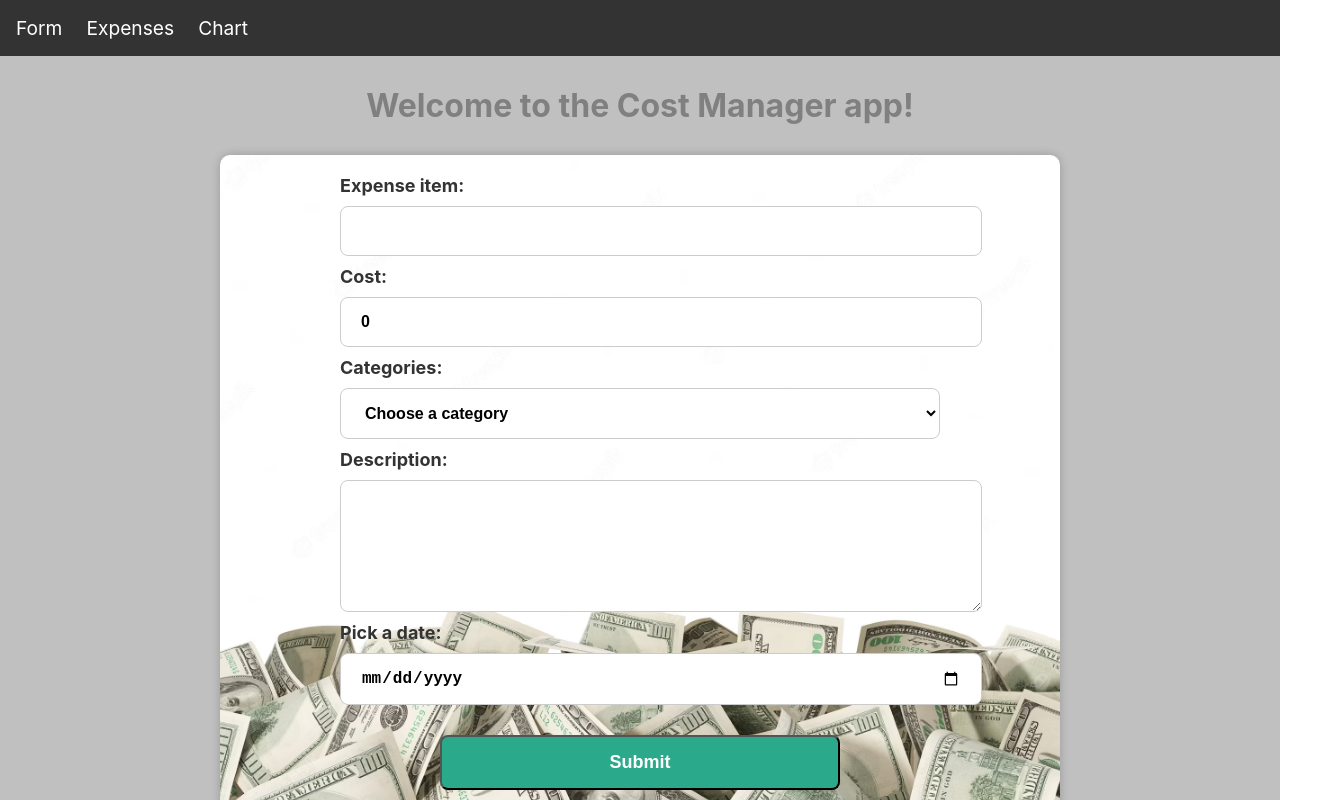
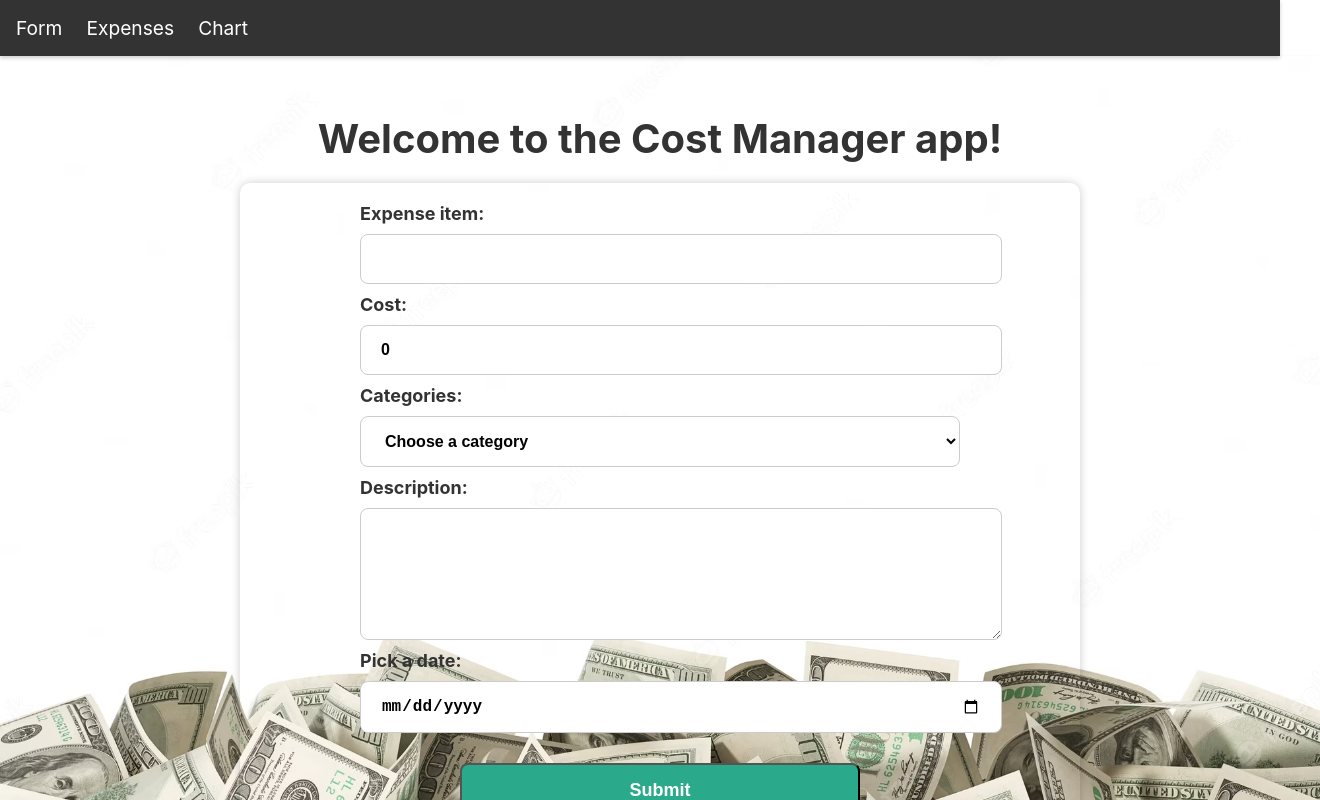
Before and after one commit to RoteGer/costs-manager, a React (Create React App) app: page /#/ in a window 1280 px wide. Shown: the top 800 px of the page, 1320 px wide, since content can reach past the window. Built offline with nearby package versions, Linux system fonts and the light colour scheme.

Commit message:
Styled the page

```diff
--- a/src/components/Form/styled.js
+++ b/src/components/Form/styled.js
@@ -1,5 +1,4 @@
 import styled from 'styled-components';
-import backgroundImage from './background.jpg'; // Import your background image
 
 export const FormContainer = styled.form`
   display: flex;
@@ -9,7 +8,6 @@ export const FormContainer = styled.form`
   max-width: 800px;
   margin: 0 auto;
   padding: 20px;
-  background: url(${backgroundImage}) center/cover no-repeat; /* Set the background image */
   border-radius: 10px;
   box-shadow: 0 0 10px rgba(0, 0, 0, 0.2);
 `;
@@ -23,7 +21,7 @@ export const FormInput = styled.input`
   padding: 15px 20px;
   margin: 10px 0;
   font-size: 16px;
-  font-weight: bold; /* Add bold text */
+  font-weight: bold;
   border-radius: 8px;
   border: 1px solid #ccc;
   background-color: #fff;
@@ -55,7 +53,7 @@ export const FormTextArea = styled.textarea`
   padding: 15px 20px;
   margin: 10px 0;
   font-size: 16px;
-  font-weight: bold; /* Add bold text */
+  font-weight: bold;
   border-radius: 8px;
   border: 1px solid #ccc;
   background-color: #fff;
--- a/src/components/Navigation/styled.js
+++ b/src/components/Navigation/styled.js
@@ -7,15 +7,17 @@ export const Navbar = styled.nav`
   background-color: #333;
   display: flex;
   justify-content: space-between;
+  align-items: center; /* Vertically center items */
   padding: 1rem;
+  box-shadow: 0 2px 4px rgba(0, 0, 0, 0.2); /* Add a subtle shadow */
 `;
 
 export const NavList = styled.ul`
-  display: flex;
-  align-items: center;
   list-style: none;
   margin: 0;
   padding: 0;
+  display: flex;
+  align-items: center;
 `;
 
 export const NavItem = styled.li`
@@ -33,6 +35,6 @@ export const NavLink = styled(Link)`
   transition: color 0.2s ease-in-out;
 
   &:hover {
-    color: #647c90;
+    color: #00a36c; /* Highlight link color on hover */
   }
 `;
--- a/src/components/Page/styled.js
+++ b/src/components/Page/styled.js
@@ -1,9 +1,10 @@
 import styled from 'styled-components';
+import backgroundImage from './background.jpg'; // Import your background image URL
 
 export const StyledHeader = styled.h1`
-  color: gray;
-  font-size: 2rem;
-  margin: 30px;
+  color: #333; /* Dark gray text color */
+  font-size: 2.5rem; /* Larger font size */
+  margin: 20px 0; /* Adjusted margin for spacing */
   font-weight: bold;
   text-align: center;
 `;
@@ -12,7 +13,26 @@ export const PageContainer = styled.div`
   display: flex;
   flex-direction: column;
   align-items: center;
+  justify-content: center; /* Vertically center content */
   width: 100%;
   min-height: 100vh;
-  background-color: #c0c0c0;
+  background-image: url(${backgroundImage}); /* Set the background image */
+  background-size: cover; /* Cover the entire container */
+  background-position: center; /* Center the background image */
+  padding: 20px; /* Added padding for spacing */
+  box-shadow: 0 2px 4px rgba(0, 0, 0, 0.1); /* Added subtle box shadow */
 `;
+
+// Additional styles for a centered content container
+export const ContentContainer = styled.div`
+  max-width: 800px; /* Set a maximum width for content */
+  width: 100%;
+`;
+
+// Additional styles for a centered text paragraph
+export const StyledParagraph = styled.p`
+  font-size: 1.2rem; /* Adjusted font size */
+  color: #555; /* Slightly darker gray text color */
+  text-align: center;
+  margin-top: 20px;
+`;
--- a/src/components/Table/styled.js
+++ b/src/components/Table/styled.js
@@ -2,11 +2,13 @@ import styled from 'styled-components';
 
 export const StyledTable = styled.table`
   width: 95%;
-  margin: 30px auto;
+  margin-bottom: 30px;
+  margin-top: 30px;
+  margin-left: auto;
+  margin-right: auto;
   border-collapse: collapse;
   text-align: left;
   table-layout: fixed;
-
   th {
     background-color: #333;
     color: white;
```
Also changed, not shown: src/components/Page/background.jpg (renamed from src/components/Form/background.jpg).
